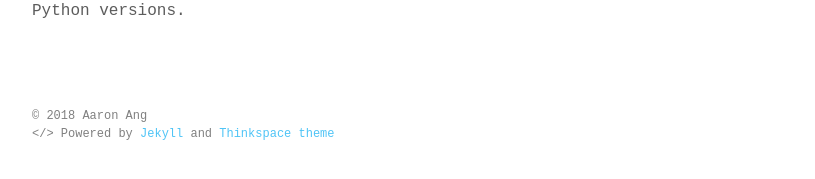
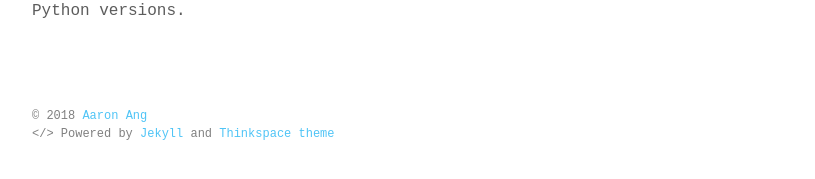
Before and after one commit to aaronang/aaronang.github.io, a Jekyll site: the page built from _posts/2018-09-22-simple-python-version-management.md, in a window 1280 px wide and 900 px high, scrolled down 2114 px. Shown: the part 709-888 px from the top of the window, without its empty margins (232-1047 px from the left). Built offline with Jekyll 4.4.1, drawn with Linux system fonts in a browser that asks for light colours; some web fonts are replaced.

Commit message:
Add link to GitHub profile

```diff
--- a/_includes/footer.html
+++ b/_includes/footer.html
@@ -1,5 +1,8 @@
 <footer class="site-footer">
   <div class="container">
-    <small class="block">&copy; {{ site.time | date: '%Y' }} {{ site.author.name }} <br> &lt;/&gt; Powered by <a href="https://jekyllrb.com/">Jekyll</a> and <a href="https://github.com/heiswayi/thinkspace">Thinkspace theme</a></small>
+    <small class="block">&copy; {{ site.time | date: '%Y' }} <a href="https://github.com/aaronang">
+      {{ site.author.name }}</a> <br>
+      &lt;/&gt; Powered by <a href="https://jekyllrb.com/">Jekyll</a> and
+      <a href="https://github.com/heiswayi/thinkspace">Thinkspace theme</a></small>
   </div>
 </footer>
```
